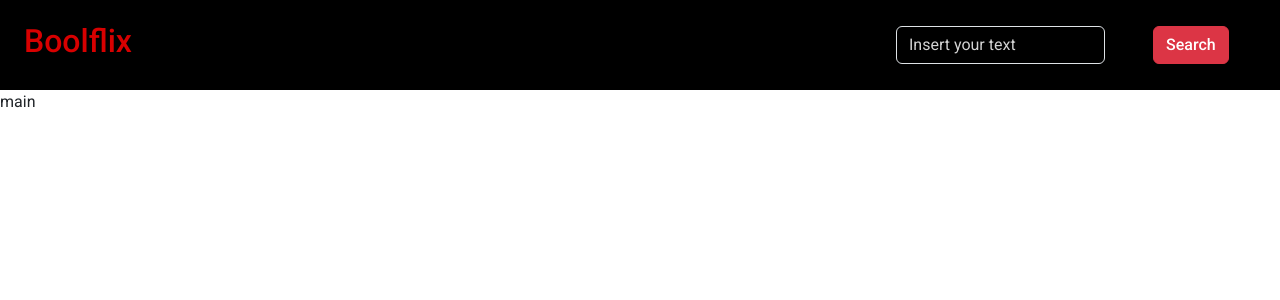
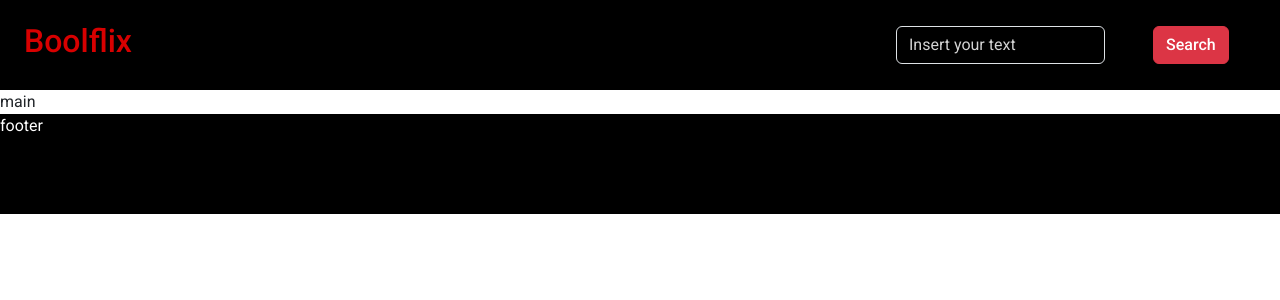
Before and after one commit to ElisaMavilia/vite-boolflix, a Vue app: page / in a window 1280 px wide. Shown: the top 300 px of the page. Built offline with nearby package versions, Linux system fonts and the light colour scheme; no server answers.

Commit message:
added FooterComponen

```diff
--- a/src/App.vue
+++ b/src/App.vue
@@ -1,6 +1,7 @@
 <template>
   <HeaderComponent />
   <MainComponent />
+  <FooterComponent />
 </template>
 
 <script>
@@ -9,11 +10,13 @@ import axios from 'axios';
 import { store } from '/src/store.js';
 import HeaderComponent from './components/HeaderComponent.vue';
 import MainComponent from './components/MainComponent.vue';
+import FooterComponent from './components/FooterComponent.vue';
   export default {
     name: 'App',
     components: {
       HeaderComponent,
-      MainComponent
+      MainComponent,
+      FooterComponent
     },
     data() {
       return {
--- /dev/null
+++ b/src/components/FooterComponent.vue
@@ -0,0 +1,28 @@
+<template>
+    <footer>
+        footer
+    </footer>
+</template>
+
+<script>
+import { store } from '/src/store.js';
+    export default {
+        name: 'FooterComponent',
+        data(){
+            return {
+            store
+        }
+    }
+    }
+</script>
+
+<style lang="scss" scoped>
+@use '../assets/styles/partials/variables' as *;
+
+footer{
+    width: 100%;
+    height: 100px;
+    background-color: $blackprimary;
+    color: white;
+}
+</style>
```
